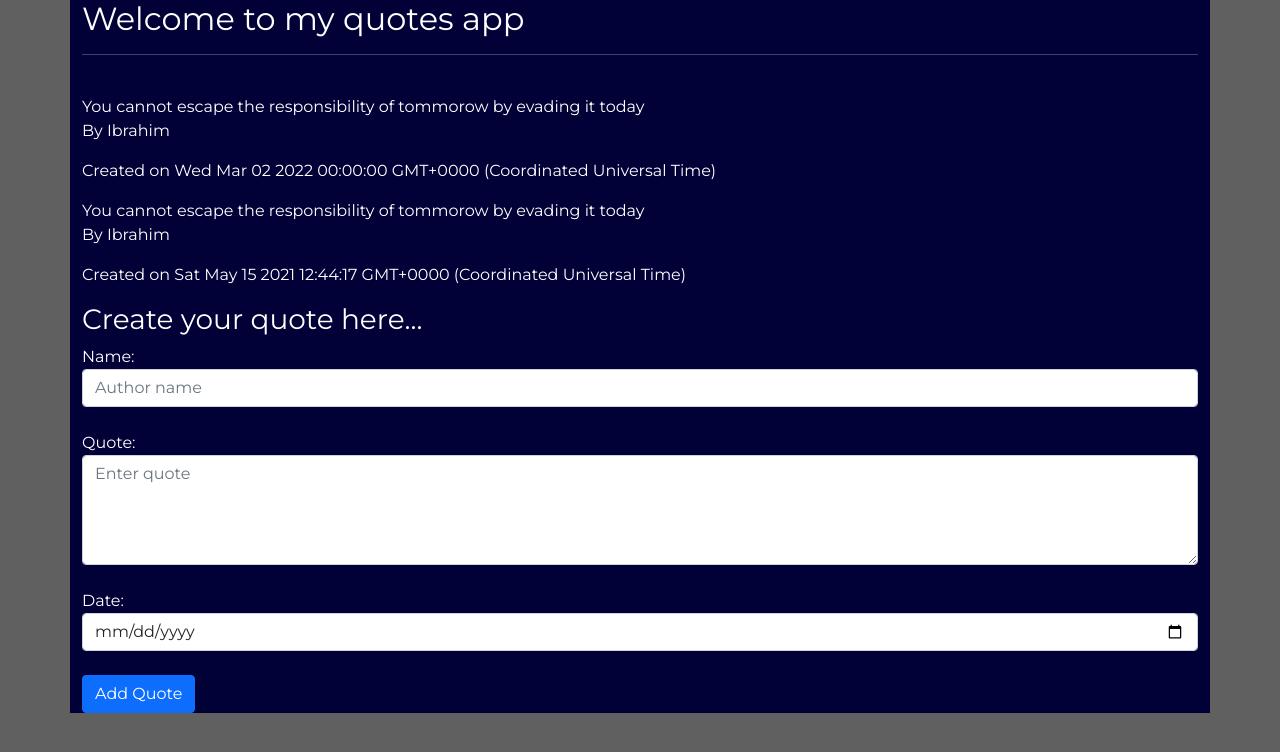
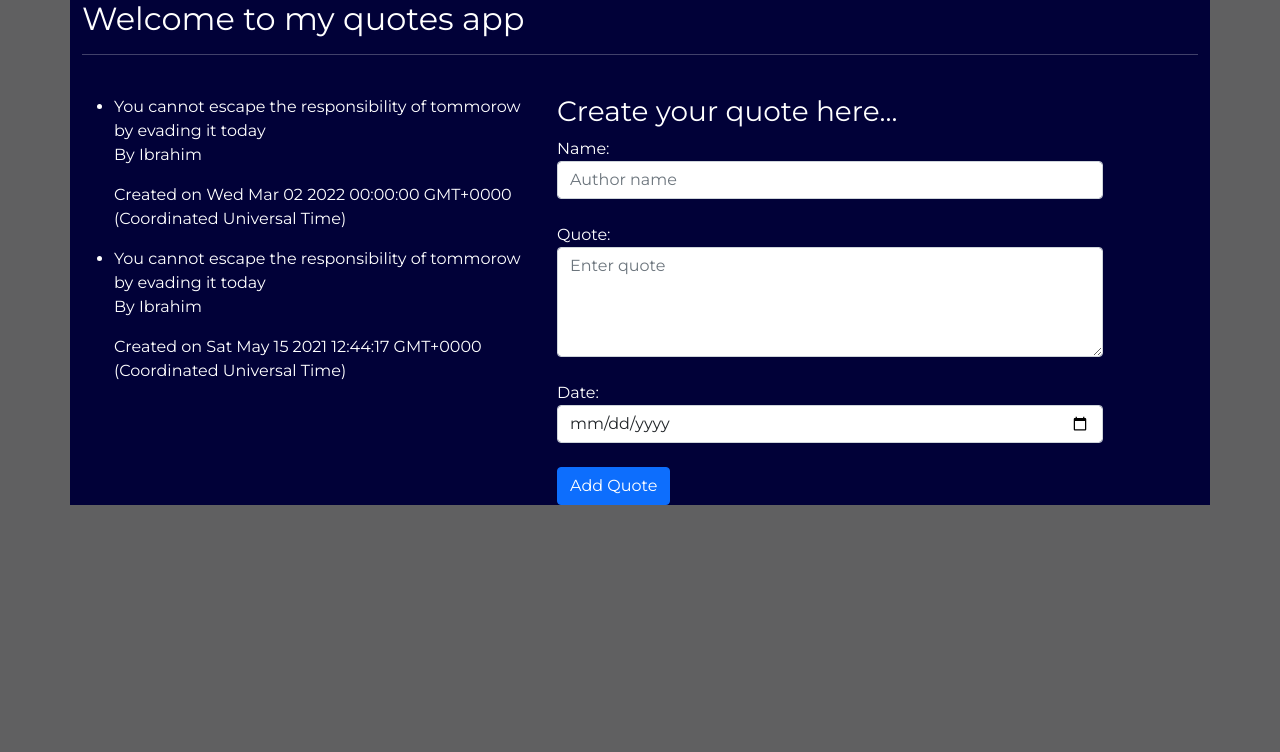
Before and after one commit to Rubyroy12/quotes-app, an Angular app: page / in a window 1280 px wide. Shown: the top 752 px of the page. Built offline with nearby package versions, Linux system fonts and the light colour scheme.

Commit message:
add grid bootstrap

```diff
--- a/src/app/header/header.component.html
+++ b/src/app/header/header.component.html
@@ -1,14 +1,28 @@
 <div>
-    <h2>Welcome to  my quotes app </h2>
-    <hr>
-    <br>
+  <h2>Welcome to my quotes app </h2>
+  <hr>
+  <br>
+  <div class="row">
+    <div class="col-md-5">
+      <ul>
+        <li *ngFor="let quote of quotes">{{quote.cite}}
+          <p>By {{quote.name}}</p>
+          <p>Created on {{quote.dateCreated}}</p>
 
-        <div *ngFor="let quote of quotes">{{quote.cite}}
-            <p>By {{quote.name}}</p>
-            <p>Created  on {{quote.dateCreated}}</p>
 
-        </div>
+        </li>
+
+
+
+      </ul>
+
+
+    </div>
+    <div class="col-md-6">
         <app-form (addQuote)="addNewQuote($event)"></app-form>
+    </div>
+  </div>
+
 
 
 </div>
```
